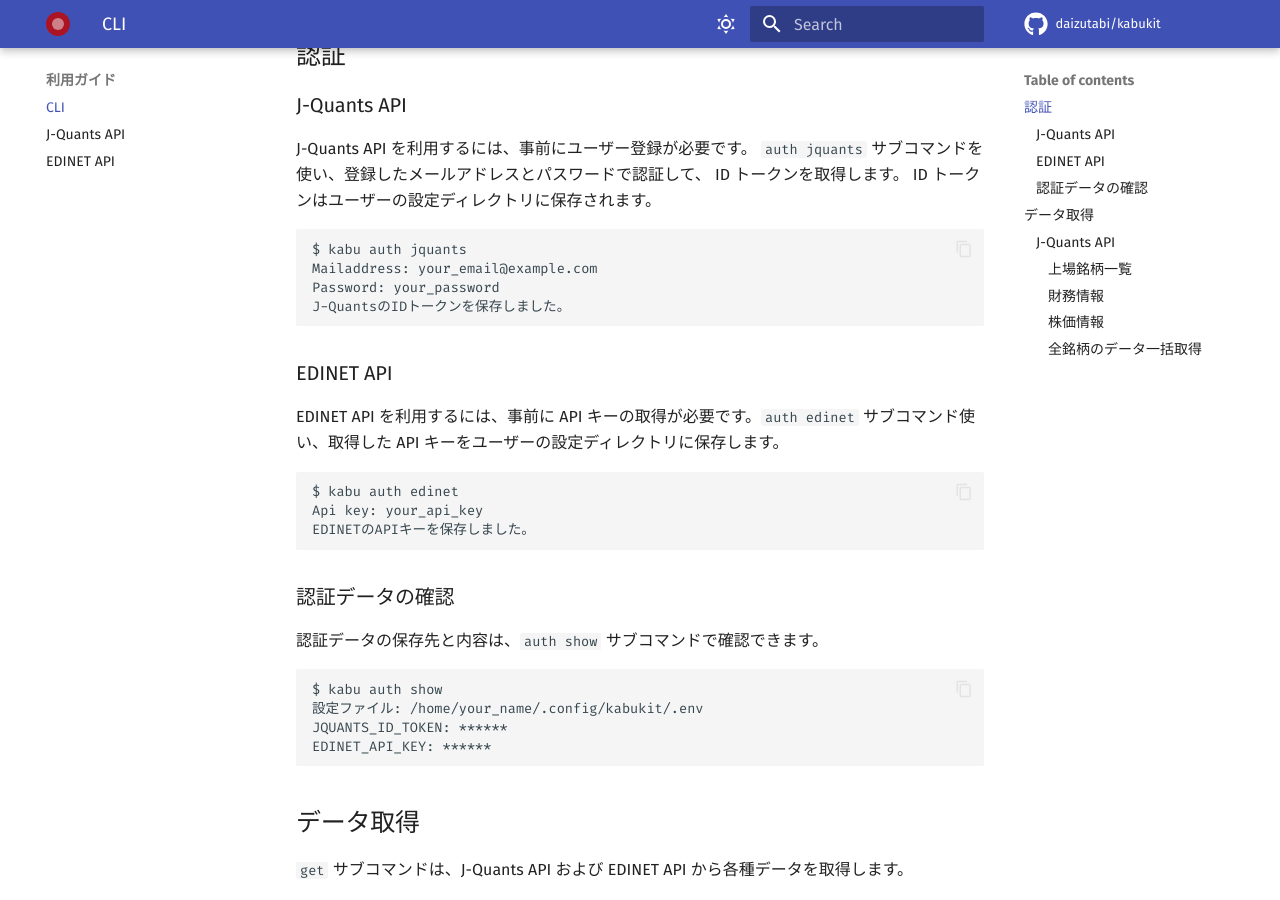
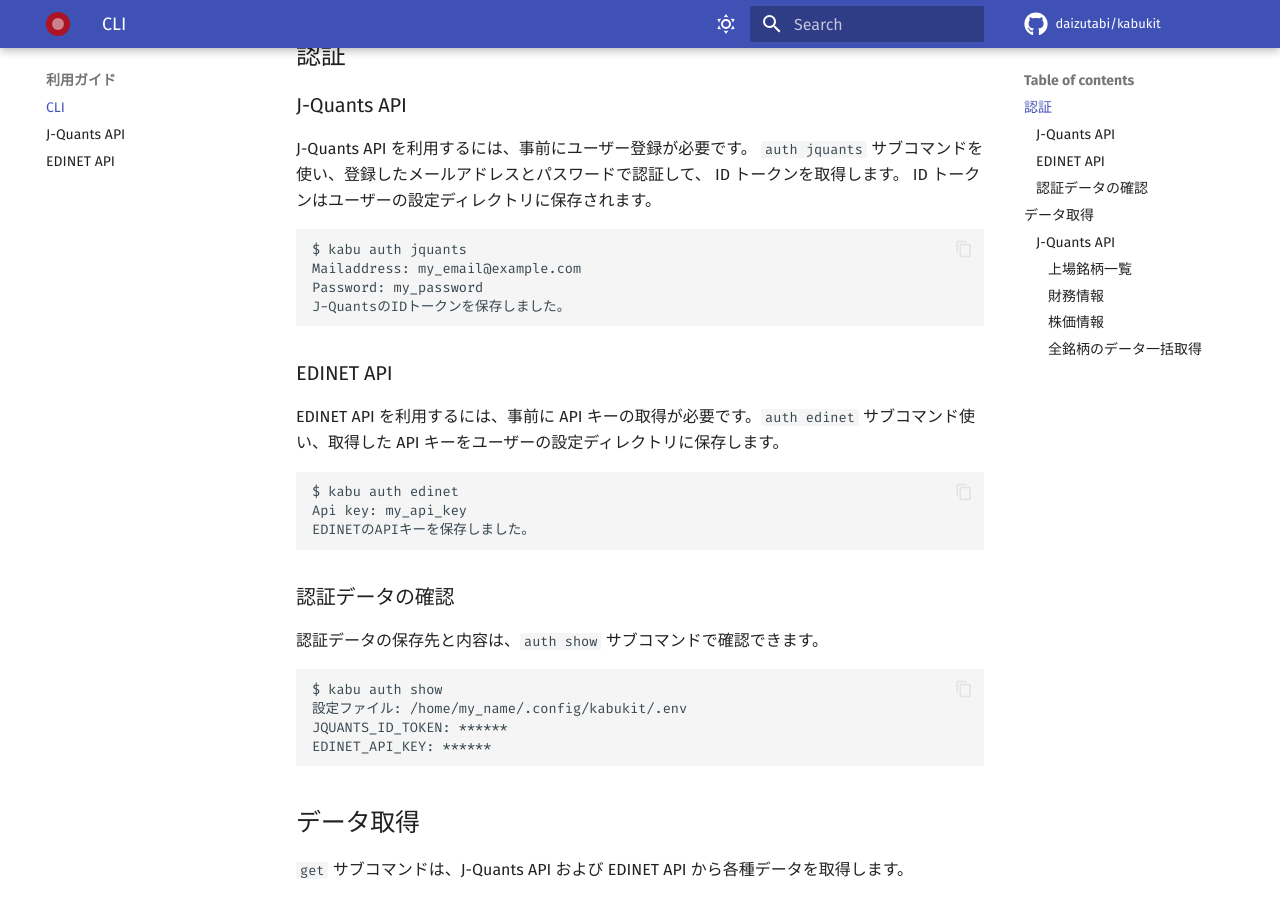
Before and after one commit to daizutabi/kabukit, an MkDocs documentation site: the page built from docs/guides/cli.md, in a window 1280 px wide and 900 px high, scrolled down 377 px. Built offline with MkDocs 1.6.1 and Material for MkDocs 9.7.7, drawn with Linux system fonts in a browser that asks for light colours; comment, search, counter and statistics services are not loaded; some of the changed text lies outside the part shown.

Commit message:
docs: 認証情報の例を具体的な値に更新

````diff
--- a/docs/guides/cli.md
+++ b/docs/guides/cli.md
@@ -22,8 +22,8 @@ ID トークンはユーザーの設定ディレクトリに保存されます
 
 ```bash
 $ kabu auth jquants
-Mailaddress: your_email@example.com
-Password: your_password
+Mailaddress: my_email@example.com
+Password: my_password
 J-QuantsのIDトークンを保存しました。
 ```
 
@@ -33,7 +33,7 @@ EDINET API を利用するには、事前に API キーの取得が必要です
 
 ```bash
 $ kabu auth edinet
-Api key: your_api_key
+Api key: my_api_key
 EDINETのAPIキーを保存しました。
 ```
 
@@ -43,7 +43,7 @@ EDINETのAPIキーを保存しました。
 
 ```bash
 $ kabu auth show
-設定ファイル: /home/your_name/.config/kabukit/.env
+設定ファイル: /home/my_name/.config/kabukit/.env
 JQUANTS_ID_TOKEN: ******
 EDINET_API_KEY: ******
 ```
@@ -101,5 +101,5 @@ $ kabu cache tree
 
 ```bash
 $ kabu cache clean
-キャッシュディレクトリ '/home/your_name/.cache/kabukit' を正常にクリーンアップしました。
+キャッシュディレクトリ '/home/my_name/.cache/kabukit' を正常にクリーンアップしました。
 ```
````
Also changed, not shown: docs/guides/edinet.md (+3 -1 lines), docs/guides/jquants.md (+4 -4 lines).
